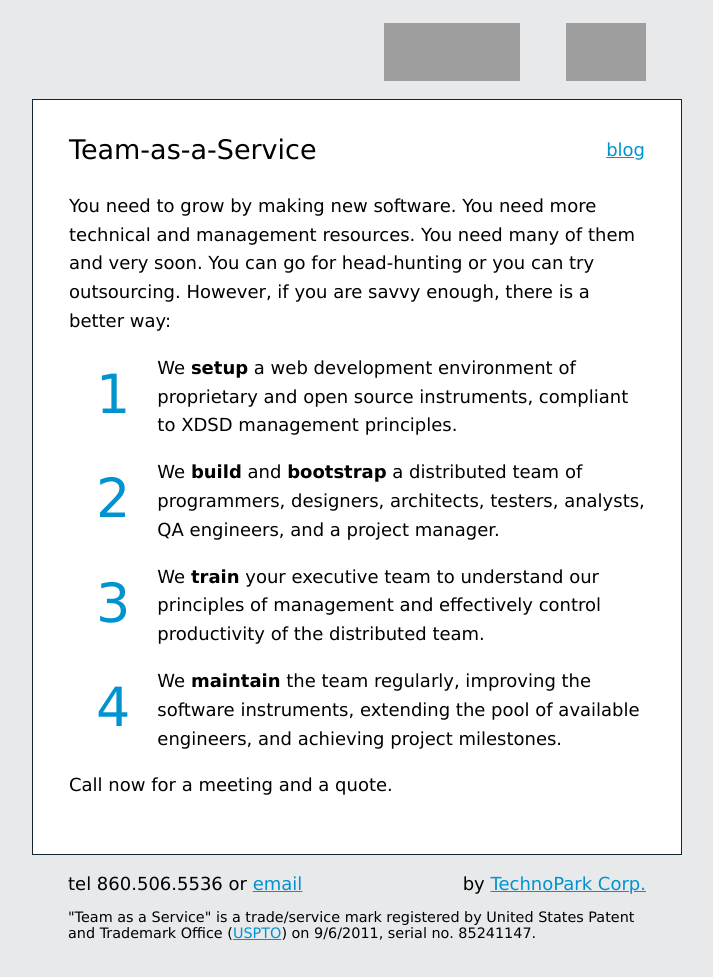
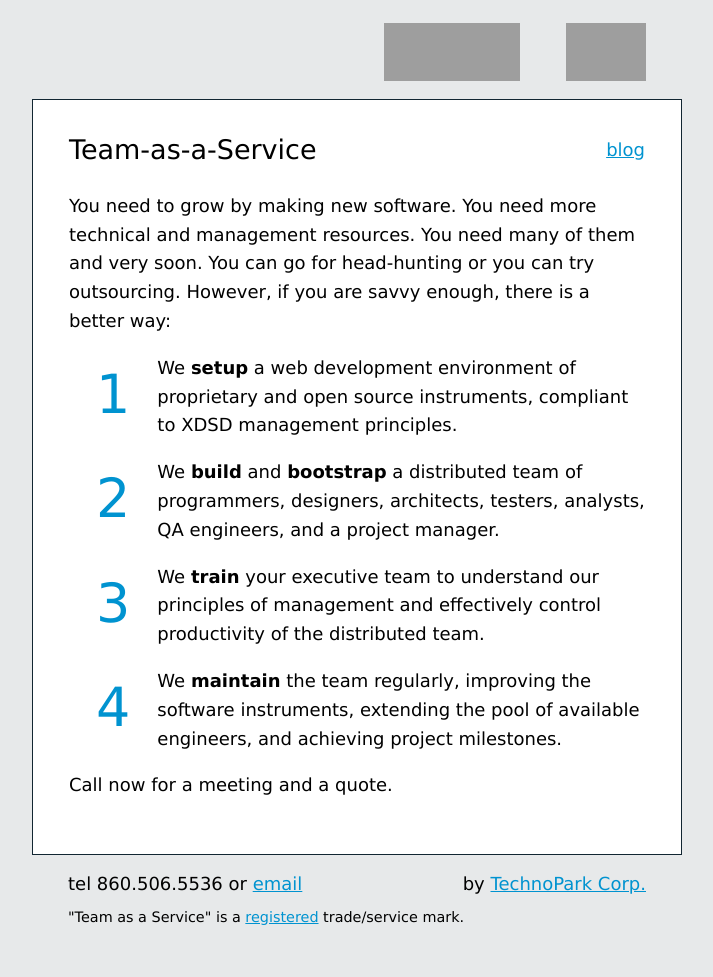
Before and after one commit to teamed/tpc2.com, a Jekyll site: the page built from index.html, in a window 1280 px wide, cut to the strip 0-977 px from the top of the page. Shown: the whole strip, without its empty margins (283-996 px from the left). Built offline with Jekyll 4.4.1, drawn with Linux system fonts in a browser that asks for light colours; Markdown is read by kramdown in place of the engine named in the settings; grey boxes are pictures that could not be loaded.

Commit message:
link to uspto

```diff
--- a/_layouts/default.html
+++ b/_layouts/default.html
@@ -38,9 +38,9 @@
           by <a href="http://www.technoparkcorp.com">TechnoPark Corp.</a>
         </section>
         <section class="signature">
-          "Team as a Service" is a trade/service mark registered by
-          United States Patent and Trademark Office (<a href="http://www.uspto.gov">USPTO</a>)
-          on 9/6/2011, serial no. 85241147.
+          "Team as a Service" is a
+          <a href="http://tsdr.uspto.gov/#caseNumber=85241147&amp;caseType=SERIAL_NO&amp;searchType=statusSearch">registered</a>
+          trade/service mark.
         </section>
       </section>
     </section>
```
